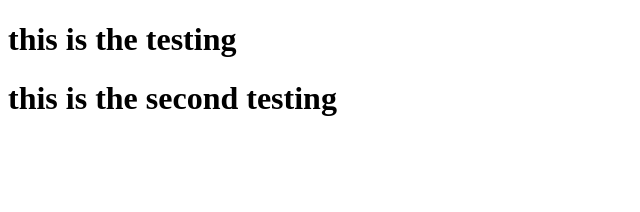
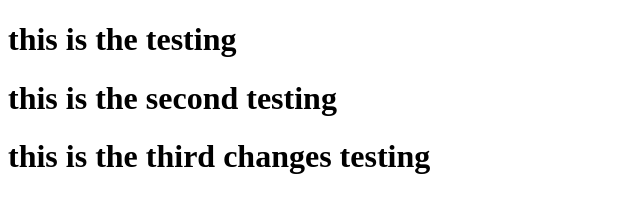
Before and after one commit to shahfayazkhan/My_Portfolio, a website: page public/index.html in a window 1280 px wide. Shown: the whole page, without its empty margins (0-640 px from the left). Drawn offline with Linux system fonts and the light colour scheme.

Commit message:
another line added

```diff
--- a/public/index.html
+++ b/public/index.html
@@ -9,5 +9,6 @@
 <body>
     <h1>this is the testing</h1>
     <h1>this is the second testing</h1>
+    <h1>this is the third changes testing</h1>
 </body>
 </html>
```
